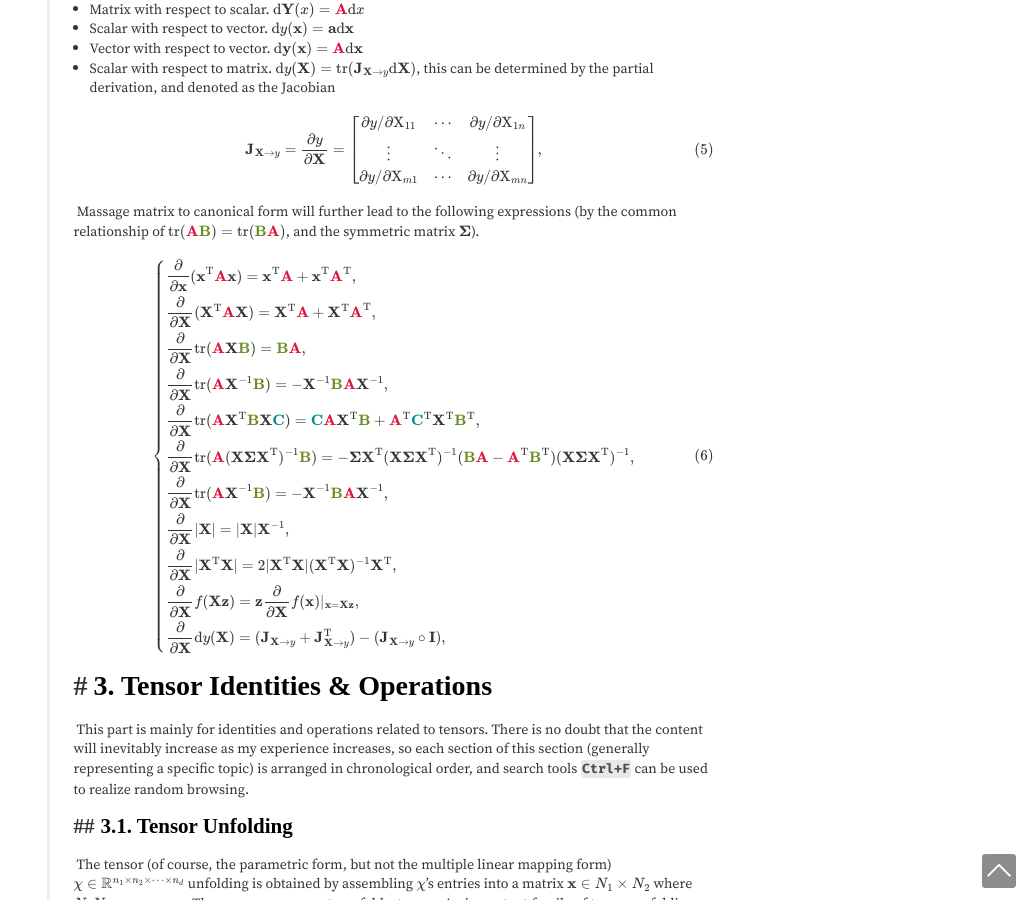
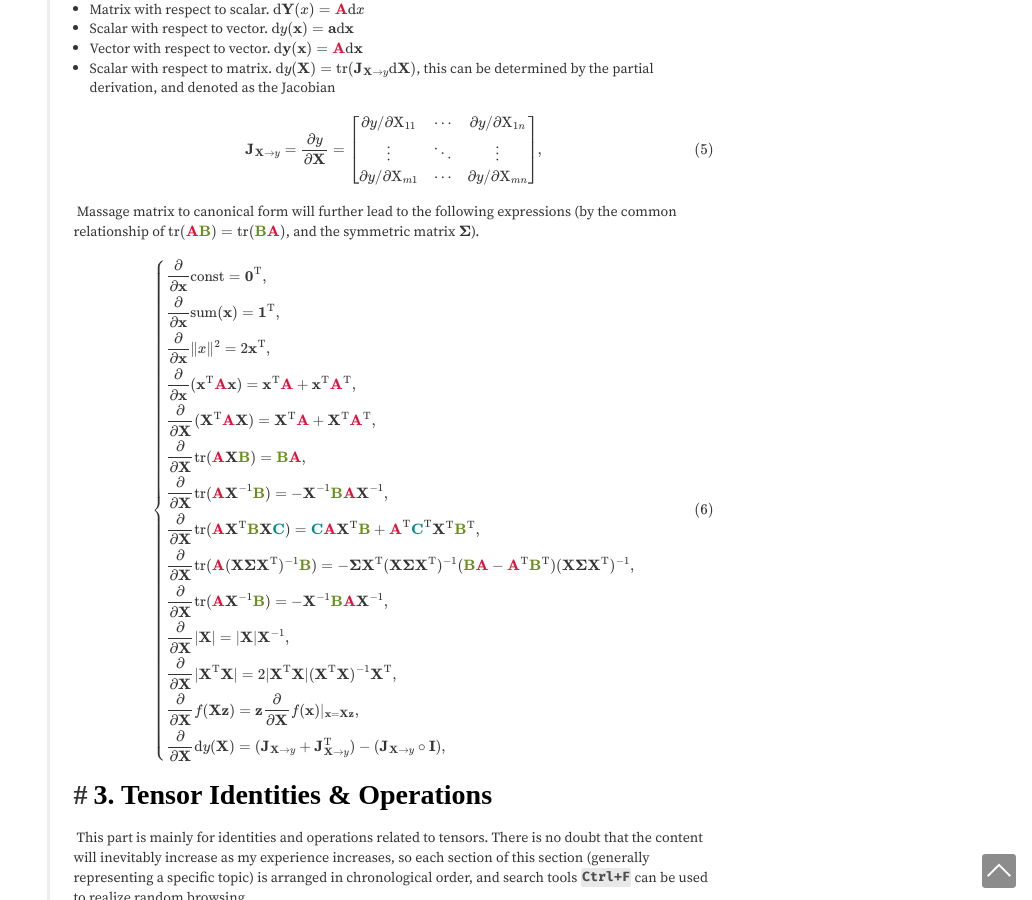
Before and after one commit to Opticcss/Opticcss.github.io, a Jekyll site: the page built from _posts/2021-08-02-Tittle-Tattle on Matrix Algebra.md, in a window 1280 px wide and 900 px high, scrolled down 2046 px. Shown: the whole window, without its empty margins (248-1280 px from the left). Built offline with Jekyll 4.4.1, drawn with Linux system fonts in a browser that asks for light colours; some web fonts are replaced; formulas are drawn with MathJax 3; comment, search, counter and statistics services are not loaded.

Commit message:
Update 2021-08-02-Tittle-Tattle on Matrix Algebra.md

```diff
--- a/_posts/2021-08-02-Tittle-Tattle on Matrix Algebra.md
+++ b/_posts/2021-08-02-Tittle-Tattle on Matrix Algebra.md
@@ -124,6 +124,9 @@ $$
 \begin{equation}
 \left\{
 \begin{split}
+&\frac{\partial}{\partial\mathbf{x}}\mathrm{const}=\mathbf{0}^\mathrm{T},\\
+&\frac{\partial}{\partial\mathbf{x}}\mathrm{sum}(\mathbf{x})=\mathbf{1}^\mathrm{T},\\
+&\frac{\partial}{\partial\mathbf{x}}\|\mathbf{}x\|^2=2\mathbf{x}^\mathrm{T},\\
 &\frac{\partial}{\partial\mathbf{x}}(\mathbf{x}^\mathrm{T}{\color{crimson}{\mathbf{A}}\color{black}{}}\mathbf{x})=\mathbf{x}^\mathrm{T}{\color{crimson}{\mathbf{A}}\color{black}{}}+\mathbf{x}^\mathrm{T}{\color{crimson}{\mathbf{A}}\color{black}{}}^\mathrm{T},\\
 &\frac{\partial}{\partial\mathbf{X}}(\mathbf{X}^\mathrm{T}{\color{crimson}{\mathbf{A}}\color{black}{}}\mathbf{X})=\mathbf{X}^\mathrm{T}{\color{crimson}{\mathbf{A}}\color{black}{}}+\mathbf{X}^\mathrm{T}{\color{crimson}{\mathbf{A}}\color{black}{}}^\mathrm{T},\\
 &\frac{\partial}{\partial\mathbf{X}}\mathrm{tr}({\color{crimson}{\mathbf{A}}\color{black}{}}\mathbf{X}{\color{olivedrab}{\mathbf{B}}\color{black}{}})={\color{olivedrab}{\mathbf{B}}\color{black}{}}{\color{crimson}{\mathbf{A}}\color{black}{}},\\
```
